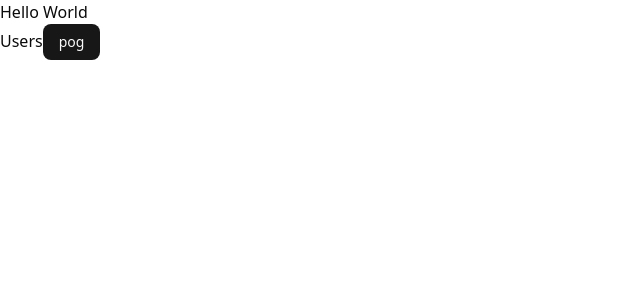
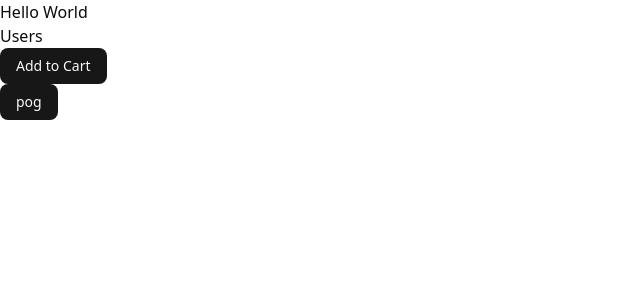
Before and after one commit to notkrises/next-app, a Next.js app: page / in a window 1280 px wide. Shown: the top 300 px of the page, without its empty margins (0-640 px from the left). Built offline with nearby package versions, Linux system fonts and the light colour scheme.

Commit message:
Client and Server Components

```diff
--- /dev/null
+++ b/app/components/ProductCard.tsx
@@ -0,0 +1,12 @@
+import AddToCart from "@/components/AddToCart";
+import React from "react";
+
+const ProductCard = () => {
+  return (
+    <div>
+      <AddToCart />
+    </div>
+  );
+};
+
+export default ProductCard;
--- a/app/page.tsx
+++ b/app/page.tsx
@@ -1,12 +1,14 @@
 import { Button } from "@/components/ui/button";
 import Link from "next/link";
 import Image from "next/image";
+import ProductCard from "./components/ProductCard";
 
 export default function Home() {
   return (
     <main>
       <h1>Hello World</h1>
       <Link href="/users">Users</Link>
+      <ProductCard />
 
       <Button>pog</Button>
     </main>
--- /dev/null
+++ b/components/AddToCart.tsx
@@ -0,0 +1,13 @@
+"use client";
+import React from "react";
+import { Button } from "./ui/button";
+
+const AddToCart = () => {
+  return (
+    <div>
+      <Button onClick={() => console.log("Clicked")}>Add to Cart</Button>
+    </div>
+  );
+};
+
+export default AddToCart;
```
